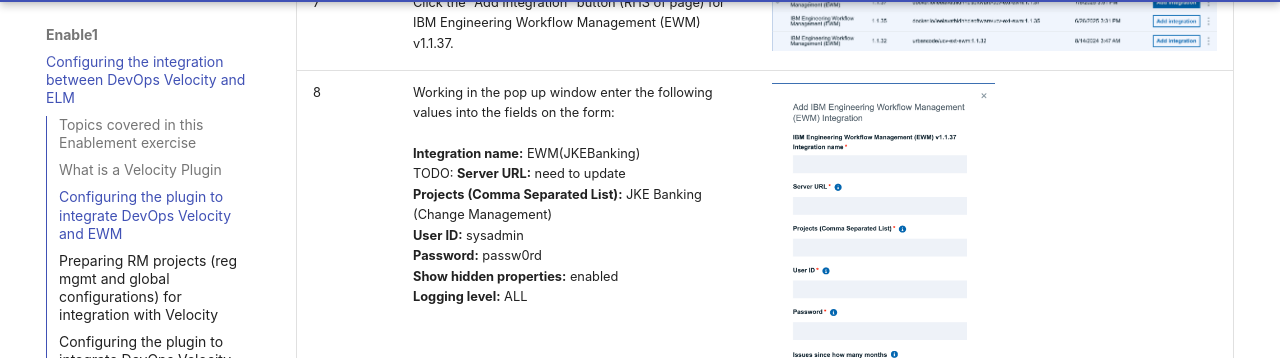
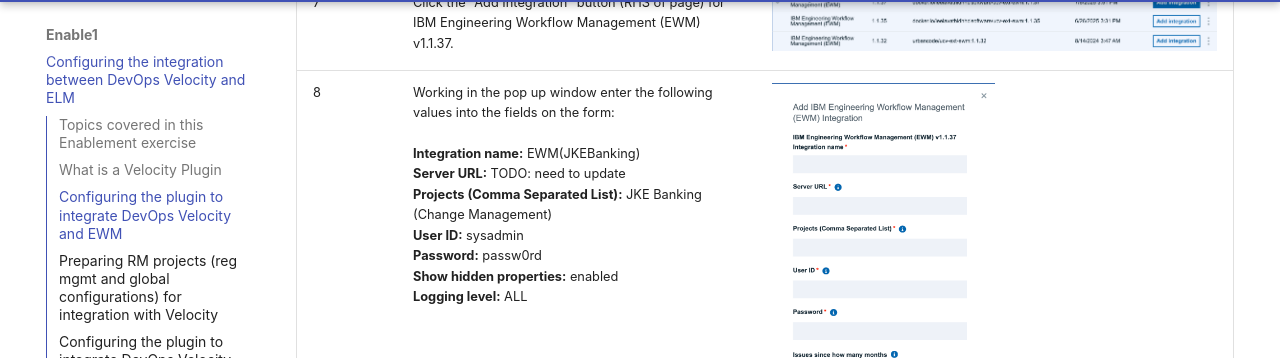
Before and after one commit to DevOpsAutomationLabs/ELM_Velocity, an MkDocs documentation site: the page built from docs/enable1/index.md, in a window 1280 px wide and 900 px high, scrolled down 2495 px. Shown: the part 94-452 px from the top of the window. Built offline with MkDocs 1.6.1 and Material for MkDocs 9.7.7, drawn with Linux system fonts in a browser that asks for light colours.

Commit message:
Update index.md

```diff
--- a/docs/enable1/index.md
+++ b/docs/enable1/index.md
@@ -42,7 +42,7 @@
 | 5 | In the search control, enter “EWM”. | <img src="media/e5.png" alt="e5" style="width:50%; height:auto;"> |
 | 6 | Click the twisty icon for the EWM plugin and note that there are multiple versions of this plugin available for installation. | <img src="media/e6.png" alt="e6" style="width:50%; height:auto;"> |
 | 7 | Click the "Add Integration" button (RHS of page) for IBM Engineering Workflow Management (EWM) v1.1.37. | <img src="media/e7.png" alt="e7" style="width:100%; height:auto;"> |
-| 8 | Working in the pop up window enter the following values into the fields on the form: <br/> <br/> **Integration name:** EWM(JKEBanking)<br/> TODO: **Server URL:** need to update<br/> **Projects (Comma Separated List):** JKE Banking (Change Management)<br/> **User ID:** sysadmin<br/> **Password:** passw0rd<br/> **Show hidden properties:** enabled<br/> **Logging level:** ALL<br/>  | <img src="media/e8.png" alt="e8" style="width:50%; height:auto;"> |
+| 8 | Working in the pop up window enter the following values into the fields on the form: <br/> <br/> **Integration name:** EWM(JKEBanking)<br/> **Server URL:** TODO: need to update<br/> **Projects (Comma Separated List):** JKE Banking (Change Management)<br/> **User ID:** sysadmin<br/> **Password:** passw0rd<br/> **Show hidden properties:** enabled<br/> **Logging level:** ALL<br/>  | <img src="media/e8.png" alt="e8" style="width:50%; height:auto;"> |
 | 9 | Click the "Add" button when done. |  |
 | 10 | Click the Configured tab on the Integrations page. | <img src="media/e9.png" alt="e9" style="width:50%; height:auto;"> |
 | 11 | After a few seconds, confirm that the integration Status shows online. |  <img src="media/e10.png" alt="e10" style="width:75%; height:auto;"> |
```
